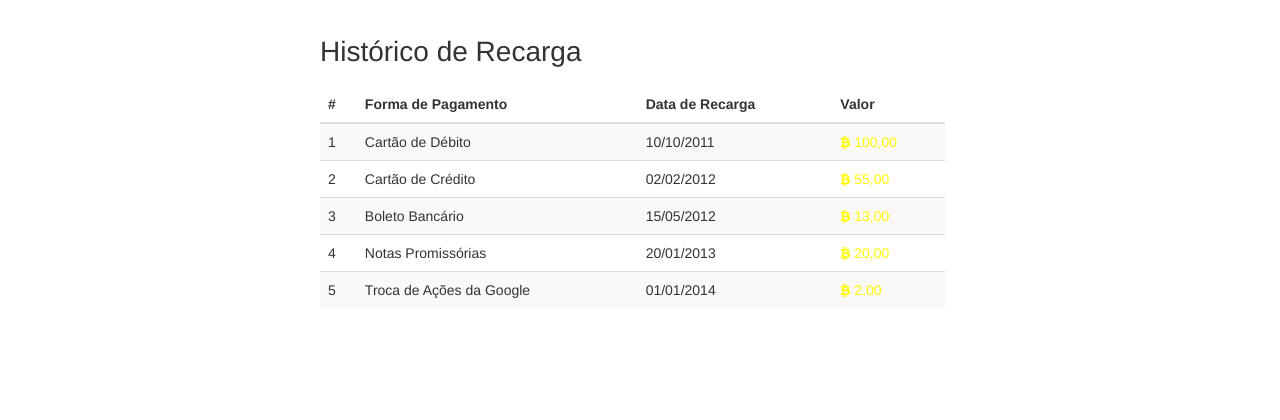
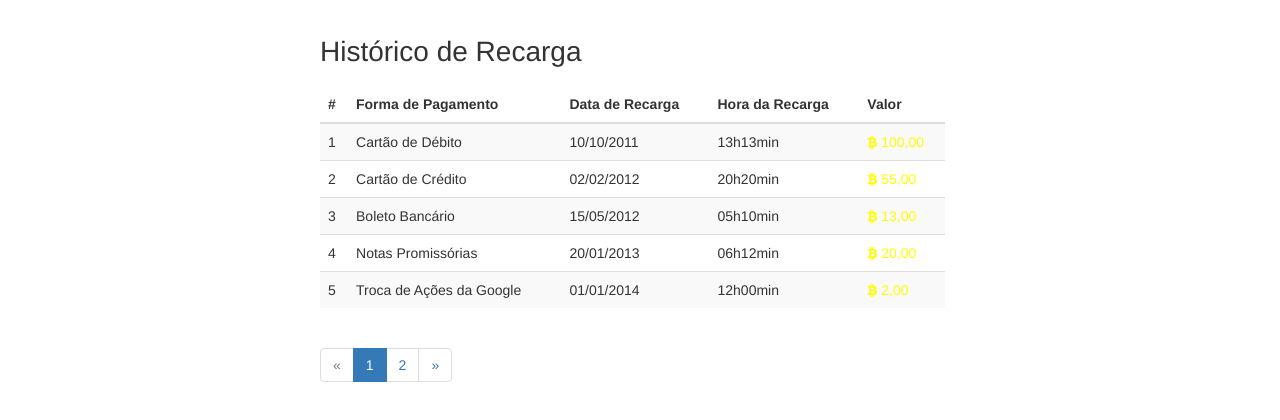
Before and after one commit to victor2105/layout, a plain HTML site: page rechargehistory.html in a window 1280 px wide. Shown: the part 54-474 px from the top of the page. Drawn offline with nearby package versions, Linux system fonts and the light colour scheme.

Commit message:
adicionadno uma coluna a mais e paginação

```diff
--- a/rechargehistory.html
+++ b/rechargehistory.html
@@ -66,6 +66,7 @@
             <th>#</th>
             <th>Forma de Pagamento</th>
             <th>Data de Recarga</th>
+            <th>Hora da Recarga</th>
             <th>Valor</th>
           </tr>
         </thead>
@@ -74,36 +75,47 @@
             <td>1</td>
             <td>Cartão de Débito</td>
             <td>10/10/2011</td>
+            <td>13h13min</td>
             <td><span class="color-yellow"><i class="fa fa-bitcoin"></i> 100,00</span></td>
           </tr>
           <tr>
             <td>2</td>
             <td>Cartão de Crédito</td>
             <td>02/02/2012</td>
+            <td>20h20min</td>
             <td><span class="color-yellow"><i class="fa fa-bitcoin"></i> 55,00</span></td>
           </tr>
           <tr>
             <td>3</td>
             <td>Boleto Bancário</td>
             <td>15/05/2012</td>
+            <td>05h10min</td>
             <td><span class="color-yellow"><i class="fa fa-bitcoin"></i> 13,00</span></td>
           </tr>
           <tr>
             <td>4</td>
             <td>Notas Promissórias</td>
             <td>20/01/2013</td>
+            <td>06h12min</td>
             <td><span class="color-yellow"><i class="fa fa-bitcoin"></i> 20,00</span></td>
           </tr>
           <tr>
             <td>5</td>
             <td>Troca de Ações da Google</td>
             <td>01/01/2014</td>
+            <td>12h00min</td>
             <td><span class="color-yellow"><i class="fa fa-bitcoin"></i> 2,00</span></td>
           </tr>
         </tbody>
 
       </table>
 
+      <ul class="pagination">
+        <li class="disabled"><a href="#">«</a></li>
+        <li class="active"><a href="#">1</a></li>
+        <li><a href="#">2</a></li>
+        <li><a href="#">»</a></li>
+      </ul>
 
 
     </div>
```
